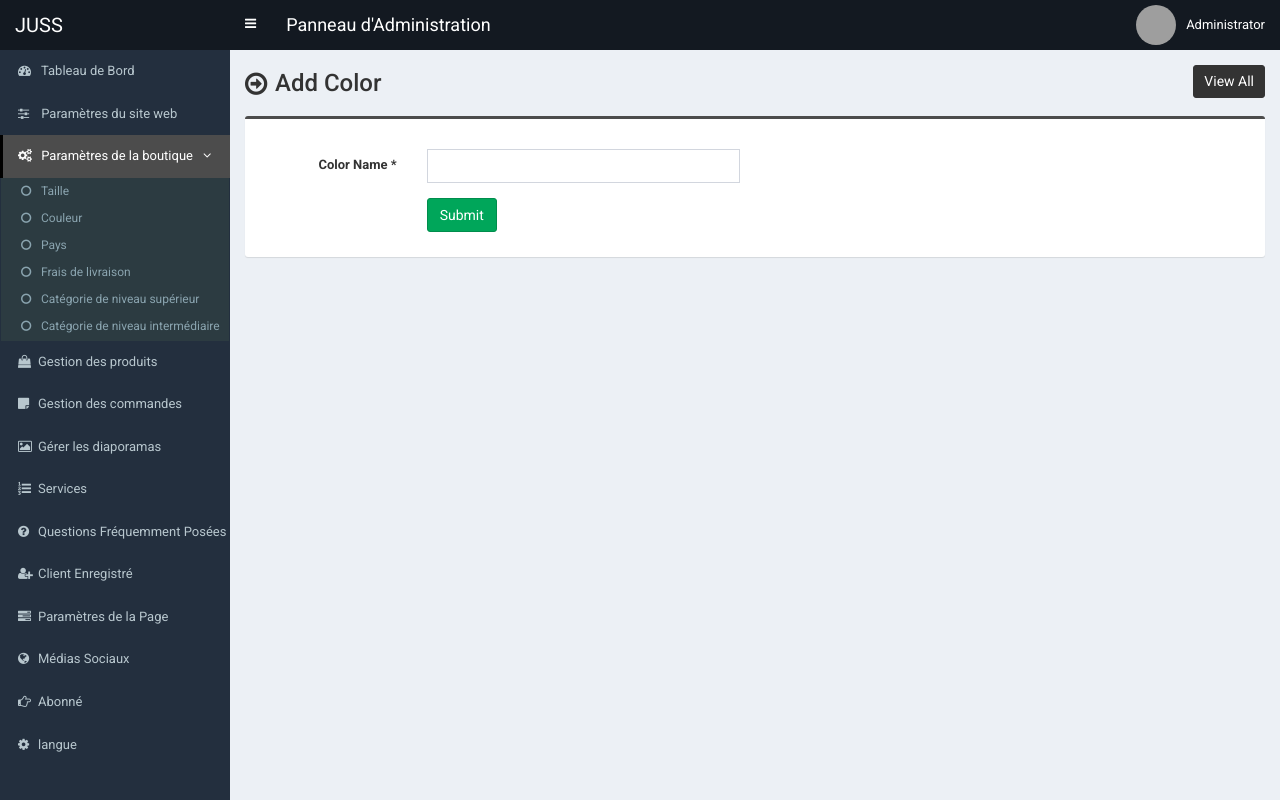
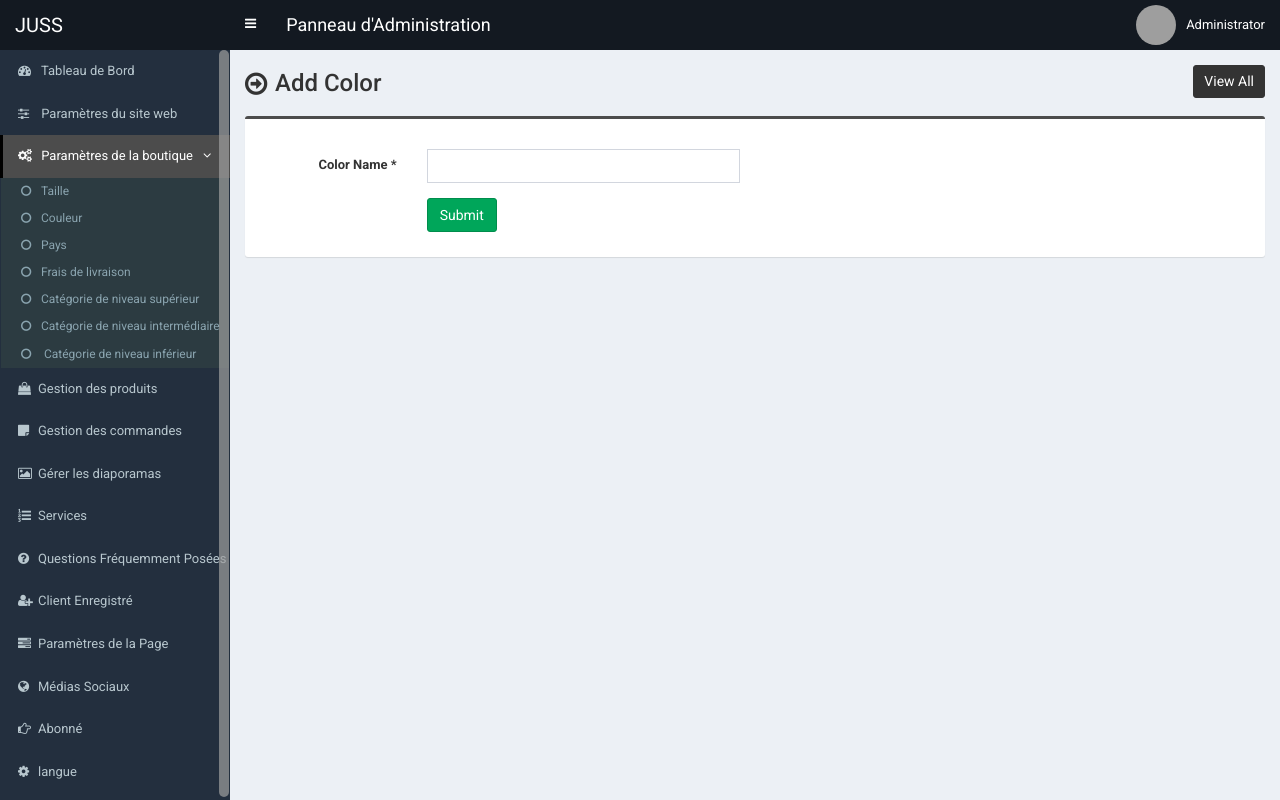
Before and after one commit to la26092002/Owner-avatar-juss-last-version-new, a PHP site: page /ecommerce-larbi/admin/color-add.php in a window 1280 px wide. Run offline with PHP 8.4, Linux system fonts and the light colour scheme; a user stored in the database is signed in; grey boxes are pictures that could not be loaded.

Commit message:
new setup

```diff
--- a/admin/header.php
+++ b/admin/header.php
@@ -25,8 +25,6 @@ if(!isset($_SESSION['user'])) {
 	<title>Panneau d'Administration</title>
 
 	<meta content="width=device-width, initial-scale=1, maximum-scale=1, user-scalable=no" name="viewport">
-
-	<meta charset="UTF-8">
 
 	<link rel="stylesheet" href="css/bootstrap.min.css">
 	<link rel="stylesheet" href="css/font-awesome.min.css">
@@ -121,12 +119,9 @@ if(!isset($_SESSION['user'])) {
                             <li><a href="shipping-cost.php"><i class="fa fa-circle-o"></i>Frais de livraison</a></li>
                             <li><a href="top-category.php"><i class="fa fa-circle-o"></i>Catégorie de niveau supérieur</a></li>
                             <li><a href="mid-category.php"><i class="fa fa-circle-o"></i>Catégorie de niveau intermédiaire</a></li>
+                            <li><a href="end-category.php"><i class="fa fa-circle-o"></i> Catégorie de niveau inférieur</a></li>
                         </ul>
                     </li>
-
-
-
-
 
 
                     <li class="treeview <?php if( ($cur_page == 'product.php') || ($cur_page == 'product-add.php') || ($cur_page == 'product-edit.php') ) {echo 'active';} ?>">
```
